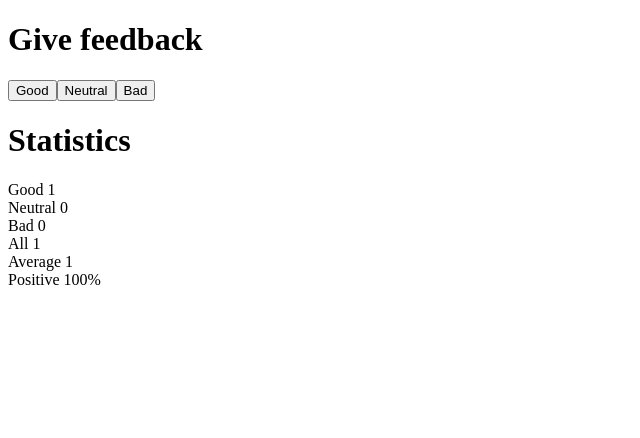
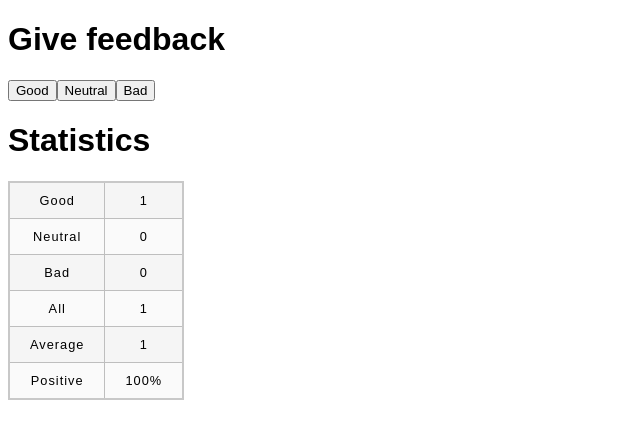
Before and after one commit to mstath1s/part1, a React (Create React App) app: page / in a window 1280 px wide. Both pictures are taken after a click on the button "Good". Shown: the top 438 px of the page, without its empty margins (0-640 px from the left). Built offline with nearby package versions, Linux system fonts and the light colour scheme.

Commit message:
Add css and display statistics in HTML table

```diff
--- a/src/App.js
+++ b/src/App.js
@@ -1,13 +1,18 @@
 import { useState } from 'react';
 import './App.css';
+import './minimal-table.css';
 
 const Header = (props) => {
   return (
     <div> <h1>{props.headerText}</h1></div>
   )
 }
-const Statistic = (props) => {
-  return (<div>{props.statisticText} {props.count}</div>)
+const StatisticLine = (props) => {
+  return (<tr>
+    <td>{props.statisticText}</td>
+    <td>{props.count}</td>
+  </tr>)
+
 }
 
 const Statistics = (props) => {
@@ -18,21 +23,22 @@
   // nothing to be show yet
   if (all() === 0) {
     return (
-      <Statistic statisticText='No feedback given' />
+      <p>No feedback given</p>
     )
   }
   // render the statistics as they're valid
   else {
     return (
-      <div>
-        <Statistic statisticText='Good' count={props.good} />
-        <Statistic statisticText='Neutral' count={props.neutral} />
-        <Statistic statisticText='Bad' count={props.bad} />
-        <Statistic statisticText='All' count={all()} />
-        <Statistic statisticText='Average' count={average()} />
-        <Statistic statisticText='Positive' count={positiveFeedbackPercent()} />
-
-      </div>
+      <table>
+        <tbody>
+          <StatisticLine statisticText='Good' count={props.good} />
+          <StatisticLine statisticText='Neutral' count={props.neutral} />
+          <StatisticLine statisticText='Bad' count={props.bad} />
+          <StatisticLine statisticText='All' count={all()} />
+          <StatisticLine statisticText='Average' count={average()} />
+          <StatisticLine statisticText='Positive' count={positiveFeedbackPercent()} />
+        </tbody>
+      </table>
     )
   }
 }
--- /dev/null
+++ b/src/minimal-table.css
@@ -0,0 +1,35 @@
+html {
+    font-family: sans-serif;
+  }
+
+  table {
+    border-collapse: collapse;
+    border: 2px solid rgb(200,200,200);
+    letter-spacing: 1px;
+    font-size: 0.8rem;
+  }
+
+  td, th {
+    border: 1px solid rgb(190,190,190);
+    padding: 10px 20px;
+  }
+
+  th {
+    background-color: rgb(235,235,235);
+  }
+
+  td {
+    text-align: center;
+  }
+
+  tr:nth-child(even) td {
+    background-color: rgb(250,250,250);
+  }
+
+  tr:nth-child(odd) td {
+    background-color: rgb(245,245,245);
+  }
+
+  caption {
+    padding: 10px;
+  }
```
